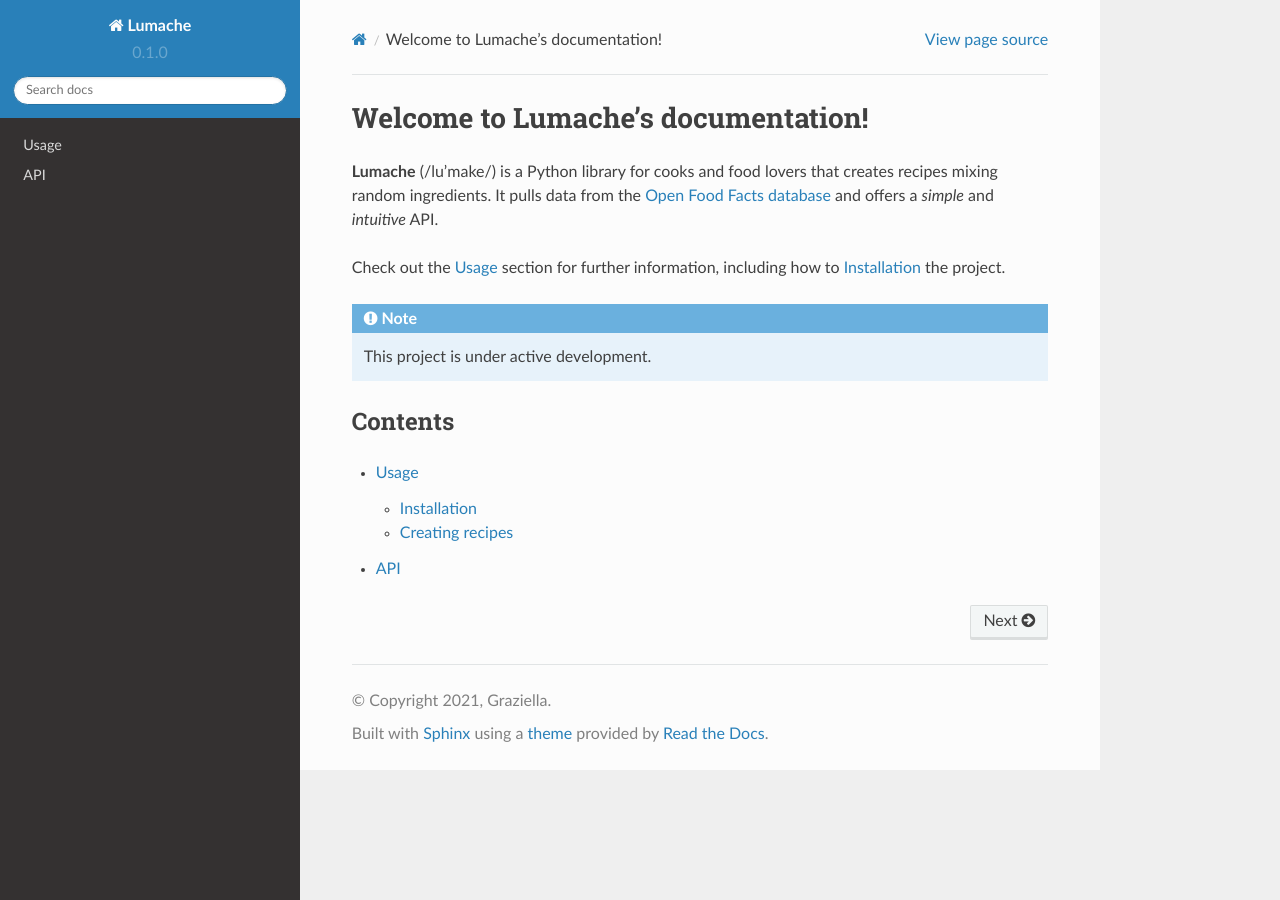
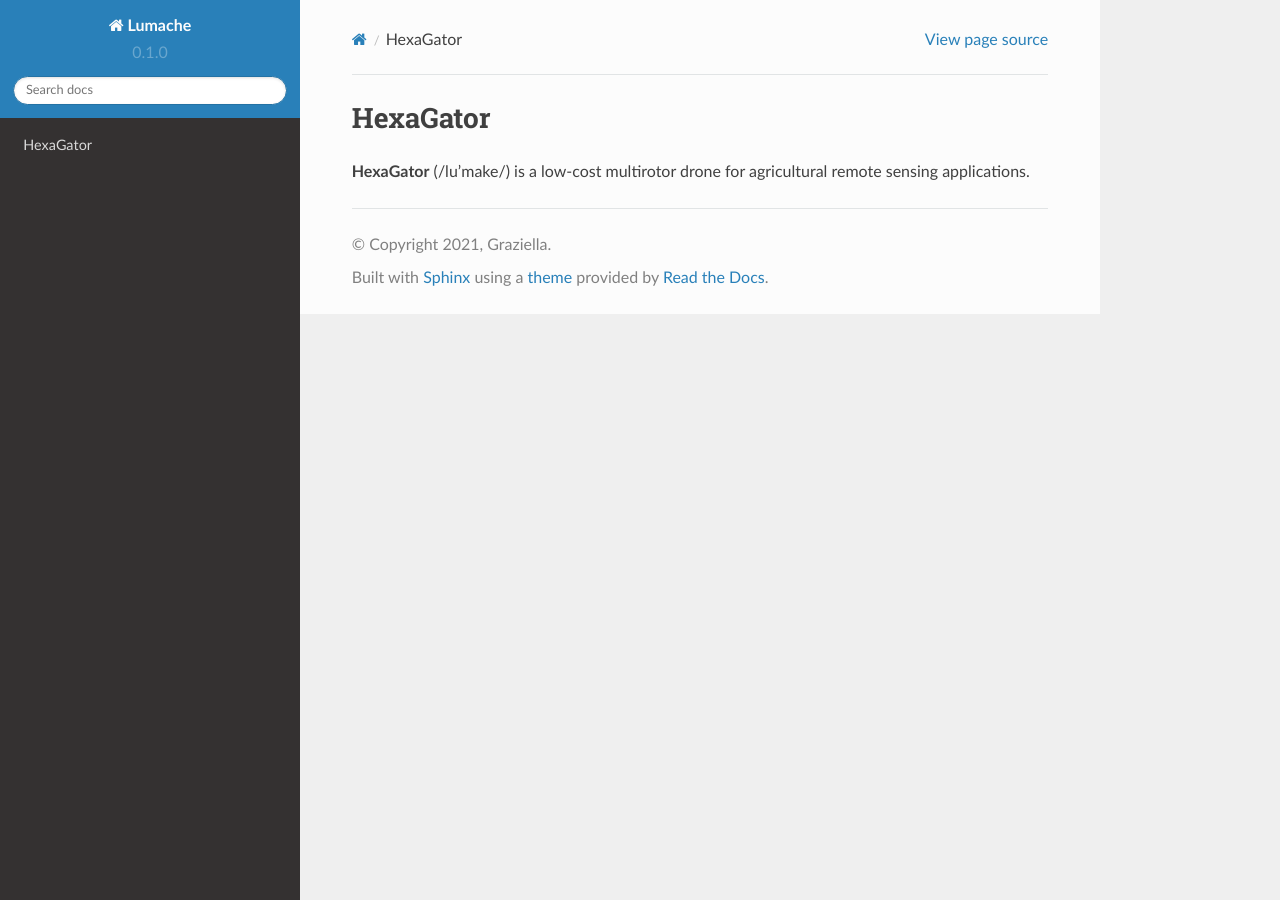
Before and after one commit to UF-UAV/HexaGator, a Sphinx documentation site: the page built from docs/source/index.rst, in a window 1280 px wide. Built offline with Sphinx 7.4.7 and the Read the Docs theme 2.0.0, drawn with Linux system fonts in a browser that asks for light colours.

Commit message:
Update index.rst

```diff
--- a/docs/source/index.rst
+++ b/docs/source/index.rst
@@ -1,22 +1,4 @@
-Welcome to Lumache's documentation!
+HexaGator
 ===================================
 
-**Lumache** (/lu'make/) is a Python library for cooks and food lovers
-that creates recipes mixing random ingredients.
-It pulls data from the `Open Food Facts database <https://world.openfoodfacts.org/>`_
-and offers a *simple* and *intuitive* API.
-
-Check out the :doc:`usage` section for further information, including
-how to :ref:`installation` the project.
-
-.. note::
-
-   This project is under active development.
-
-Contents
---------
-
-.. toctree::
-
-   usage
-   api
+**HexaGator** (/lu'make/) is a low-cost multirotor drone for agricultural remote sensing applications.
```
